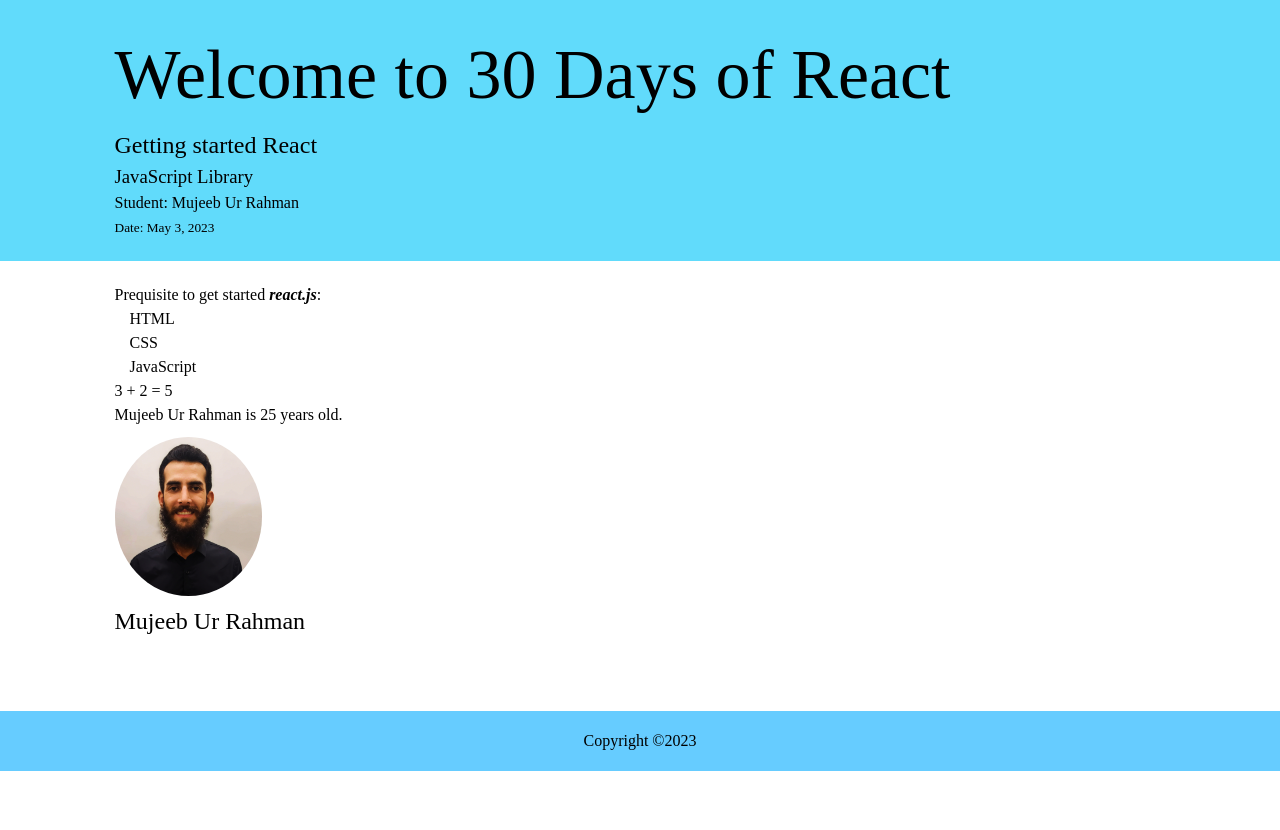
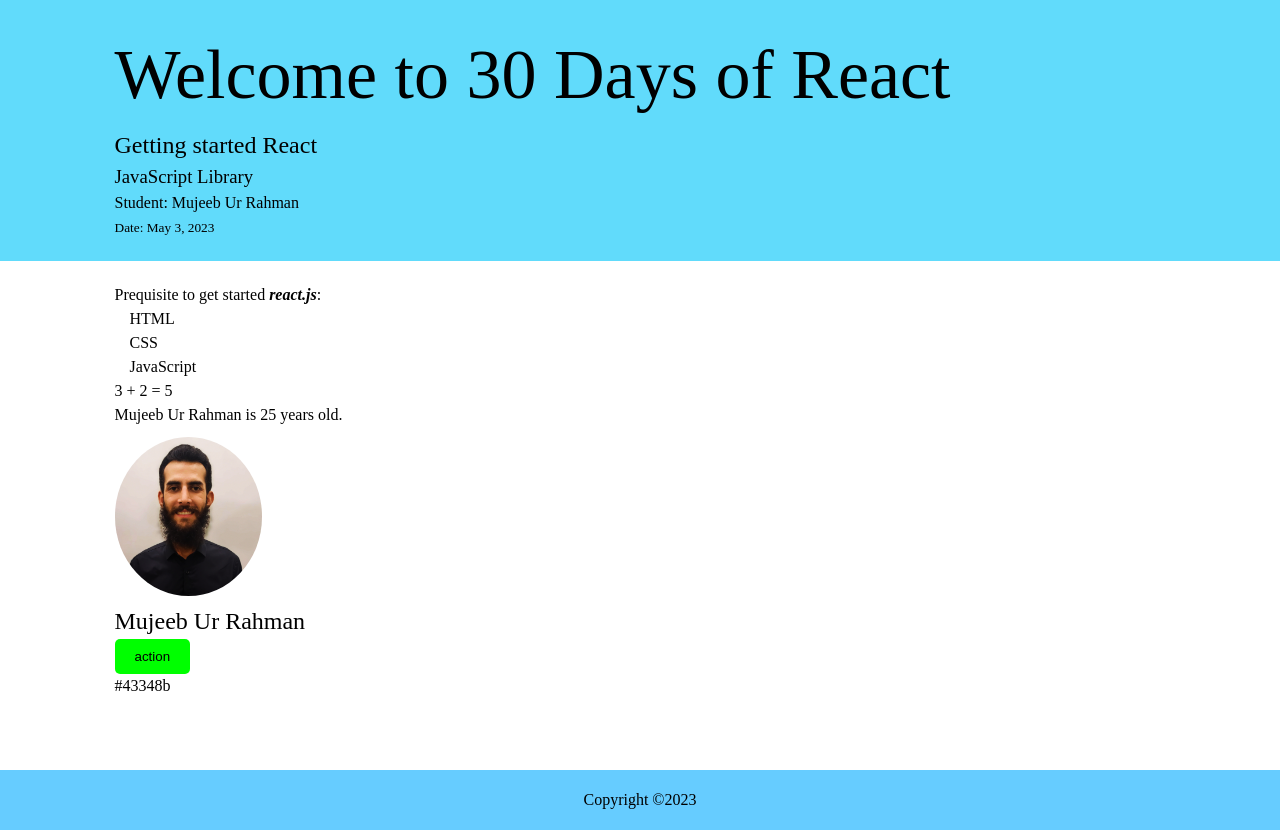
Before and after one commit to Mujeeb4582/30-days-react-learning, a React (Create React App) app: page / in a window 1280 px wide. Before the commit the page ends 800 px from the top, so only its background shows below. Built offline with nearby package versions, Linux system fonts and the light colour scheme.

Commit message:
Assignment components completed

```diff
--- /dev/null
+++ b/src/components/button.jsx
@@ -0,0 +1,10 @@
+const buttonStyles = {
+  padding: "10px 20px",
+  background: "rgb(0, 255, 0",
+  border: "none",
+  borderRadius: 5,
+};
+
+const Button = () => <button style={buttonStyles}>action</button>;
+
+export default Button;
--- /dev/null
+++ b/src/components/hexColorGenerator.jsx
@@ -0,0 +1,13 @@
+const hexaColor = () => {
+  let str = "0123456789abcdef";
+  let color = "";
+  for (let i = 0; i < 6; i++) {
+    let index = Math.floor(Math.random() * str.length);
+    color += str[index];
+  }
+  return "#" + color;
+};
+
+const HexaColor = () => <div>{hexaColor()}</div>;
+
+export default HexaColor;
--- a/src/components/main.jsx
+++ b/src/components/main.jsx
@@ -1,5 +1,7 @@
+import Button from "./button";
 import UserCard from "./card";
 import { student } from "./header";
+import HexaColor from "./hexColorGenerator";
 
 const numOne = 3;
 const numTwo = 2;
@@ -39,6 +41,8 @@ const Main = () => (
         {personAge}
       </div>
       <UserCard />
+      <Button />
+      <HexaColor />
     </div>
   </main>
 );
```
